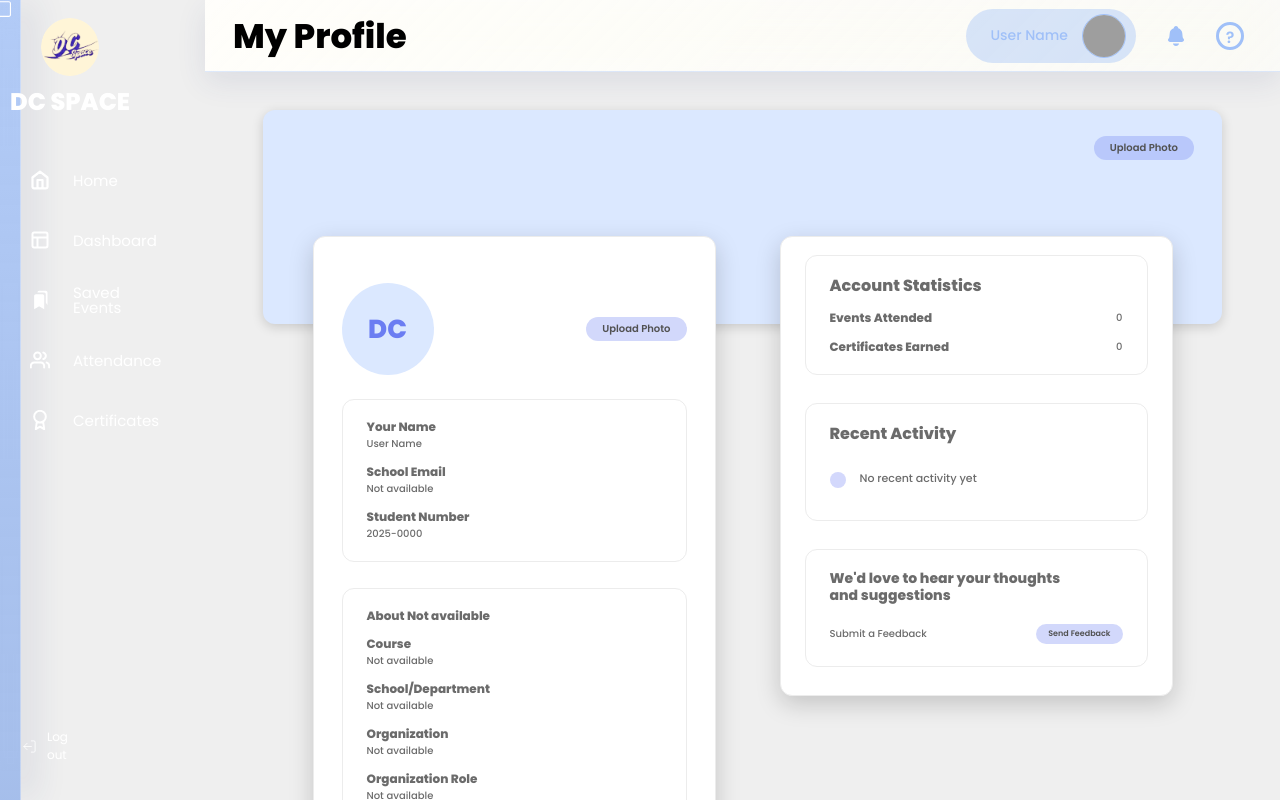
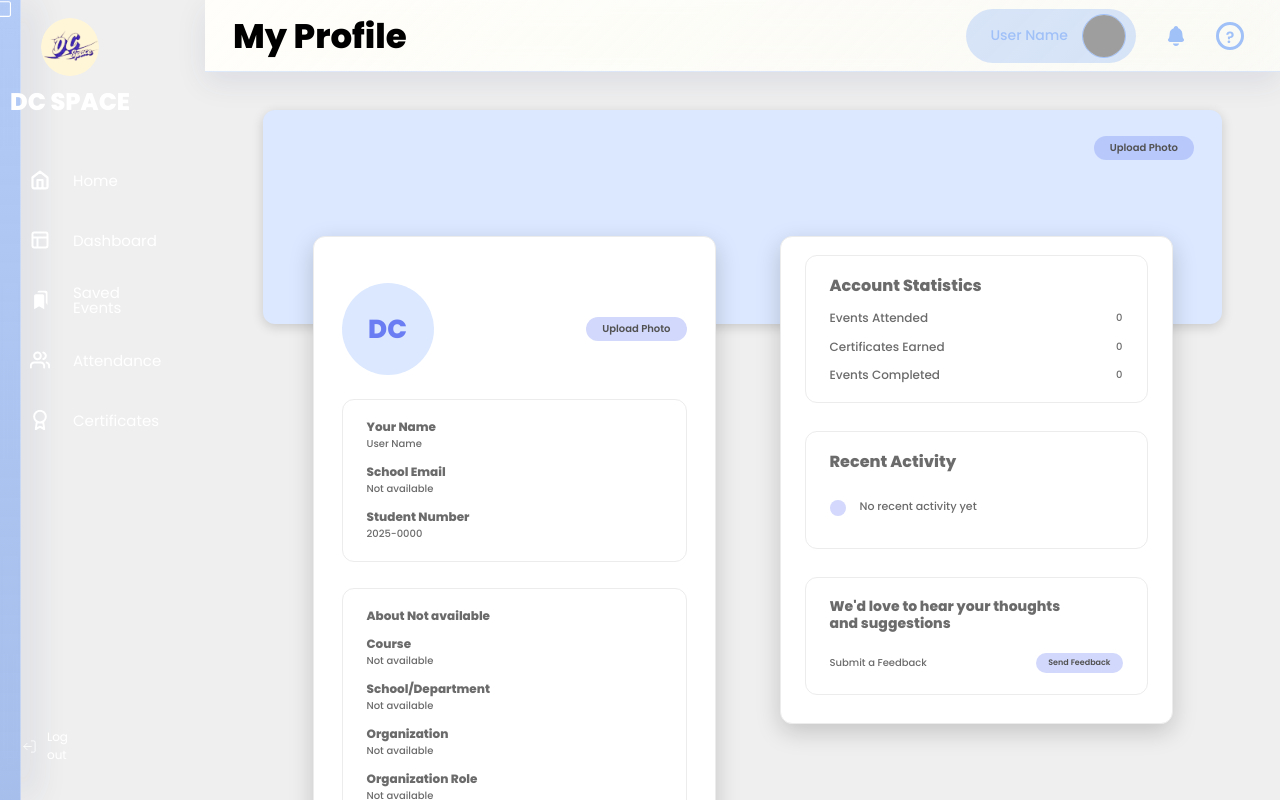
Before and after one commit to misxabien/DCSPACE_NEXT_WEB, a Next.js app: page /my-profile in a window 1280 px wide. Built offline with nearby package versions, Linux system fonts and the light colour scheme; grey boxes are pictures that could not be loaded; a web font is replaced by a local one.

Commit message:
Modified the content of Account Statistics for specific role

```diff
--- a/components/LoginForm.tsx
+++ b/components/LoginForm.tsx
@@ -17,6 +17,7 @@ export function LoginForm() {
     const formData = new FormData(event.currentTarget);
     const email = formData.get('email');
 
+    window.localStorage.setItem('dcspaceAccountType', role);
     signInAttendanceUser(typeof email === 'string' ? email : '');
     router.push('/home');
   };
--- a/components/MyProfileContent.tsx
+++ b/components/MyProfileContent.tsx
@@ -8,6 +8,7 @@ import {
   getCertificateStatus,
   getCurrentAttendanceUser,
   getRegisteredEventId,
+  getRequirementStatus,
   readRegisteredEvents,
   readUserAttendanceRecords,
 } from '@/lib/attendance';
@@ -58,6 +59,17 @@ function dispatchProfileUpdate() {
   window.dispatchEvent(new CustomEvent('dcspace-profile-updated'));
 }
 
+function getEventName(event: ReturnType<typeof readRegisteredEvents>[number]) {
+  return event.name || 'Event Name';
+}
+
+function isFacultyUser(user: ReturnType<typeof getCurrentAttendanceUser> | null) {
+  const savedAccountType = typeof window === 'undefined' ? '' : window.localStorage.getItem('dcspaceAccountType');
+  const values = [savedAccountType, user?.organizationRole, user?.organizationPart, user?.school, user?.studentEmail];
+
+  return values.some((value) => value?.toLowerCase().includes('faculty'));
+}
+
 export function MyProfileContent() {
   const [user, setUser] = useState<ReturnType<typeof getCurrentAttendanceUser> | null>(null);
   const [registeredEvents, setRegisteredEvents] = useState<ReturnType<typeof readRegisteredEvents>>([]);
@@ -77,12 +89,13 @@ export function MyProfileContent() {
     const refreshProfile = () => {
       const currentUser = getCurrentAttendanceUser();
       const canOrganize = canOrganizeEvents();
+      const canViewOrganizedStatistics = canOrganize || isFacultyUser(currentUser);
 
       setUser(currentUser);
       setRegisteredEvents(readRegisteredEvents());
       setAttendanceRecords(readUserAttendanceRecords(currentUser));
-      setCanViewOrganizedEvents(canOrganize);
-      setOrganizedEvents(canOrganize ? readOrganizedEvents() : []);
+      setCanViewOrganizedEvents(canViewOrganizedStatistics);
+      setOrganizedEvents(canViewOrganizedStatistics ? readOrganizedEvents() : []);
       setProfilePhotoImage(window.localStorage.getItem('dcspaceProfilePhotoImage') || '');
       setProfilePhotoFit(readImageFit('dcspaceProfilePhotoFit'));
       setProfileCoverImage(window.localStorage.getItem('dcspaceProfileCoverImage') || '');
@@ -116,14 +129,23 @@ export function MyProfileContent() {
     return attendedEvents.filter((event) => {
       const eventId = getRegisteredEventId(event);
       const record = attendanceRecords[eventId];
-      return getCertificateStatus(record) === 'Download';
+      return getCertificateStatus(record, event) === 'Download';
     });
   }, [attendanceRecords, attendedEvents]);
 
+  const completedEvents = useMemo(() => {
+    return registeredEvents.filter((event) => {
+      const eventId = getRegisteredEventId(event);
+      const status = getRequirementStatus(attendanceRecords[eventId], event);
+
+      return status === 'Complete' || status === 'Overtime';
+    });
+  }, [attendanceRecords, registeredEvents]);
+
   const recentActivities = useMemo(() => {
     const activities = [
-      ...attendedEvents.slice(-2).map((event) => `Joined ${event.eventName}`),
-      ...certificateEvents.slice(-1).map((event) => `Received certificate for ${event.eventName}`),
+      ...attendedEvents.slice(-2).map((event) => `Joined ${getEventName(event)}`),
+      ...certificateEvents.slice(-1).map((event) => `Received certificate for ${getEventName(event)}`),
     ];
 
     return activities.length ? activities.slice(-4).reverse() : ['No recent activity yet'];
@@ -131,7 +153,7 @@ export function MyProfileContent() {
 
   const fullName = `${getDisplayValue(user?.firstName)} ${getDisplayValue(user?.lastName)}`.replace(/Not available/g, '').trim() || 'User Name';
   const initials = getInitials(user?.firstName, user?.lastName, user?.studentEmail);
-  const hasOrganizationAccess = Boolean(user?.organizationPart?.trim() && canViewOrganizedEvents);
+  const hasOrganizedStatisticsAccess = canViewOrganizedEvents || isFacultyUser(user);
 
   const saveProfilePhoto = () => {
     if (!draftPhotoImage) return;
@@ -255,7 +277,11 @@ export function MyProfileContent() {
             <h2>Account Statistics</h2>
             <ProfileStat label="Events Attended" value={attendedEvents.length} />
             <ProfileStat label="Certificates Earned" value={certificateEvents.length} />
-            {hasOrganizationAccess && <ProfileStat label="Events Organized" value={organizedEvents.length} />}
+            {hasOrganizedStatisticsAccess ? (
+              <ProfileStat label="Events Organized" value={organizedEvents.length} />
+            ) : (
+              <ProfileStat label="Events Completed" value={completedEvents.length} />
+            )}
           </div>
 
           <div className="profile-info-box profile-activity">
--- a/styles/pages/my-profile.css
+++ b/styles/pages/my-profile.css
@@ -183,11 +183,17 @@ button.profile-upload {
 }
 
 .profile-field strong,
-.profile-stat span,
 .profile-info-box h2 {
   color: #6b6b6b;
   font-size: 12px;
   font-weight: 800;
+  line-height: 1.2;
+}
+
+.profile-stat span {
+  color: #6b6b6b;
+  font-size: 12px;
+  font-weight: 500;
   line-height: 1.2;
 }
 
```
